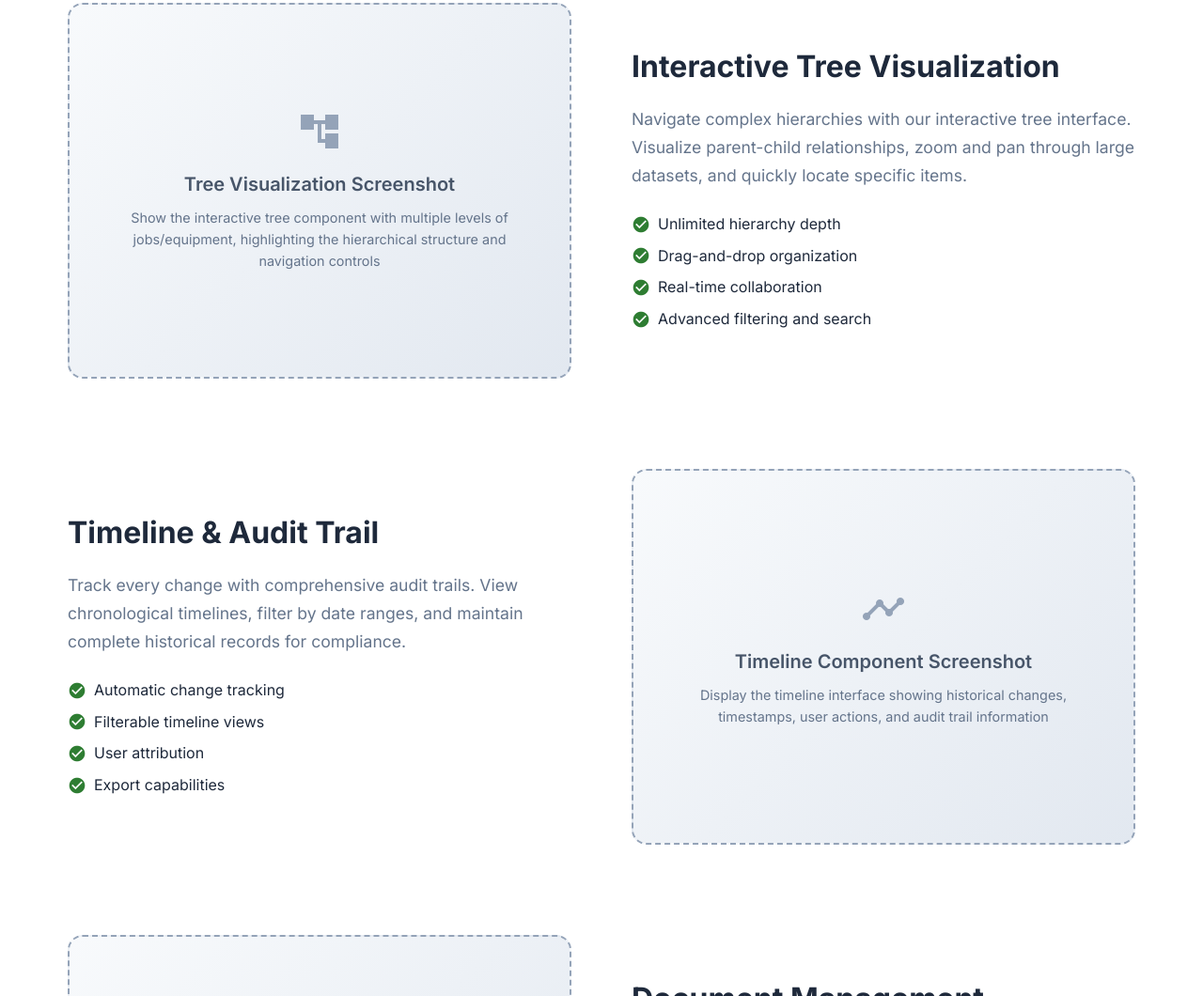
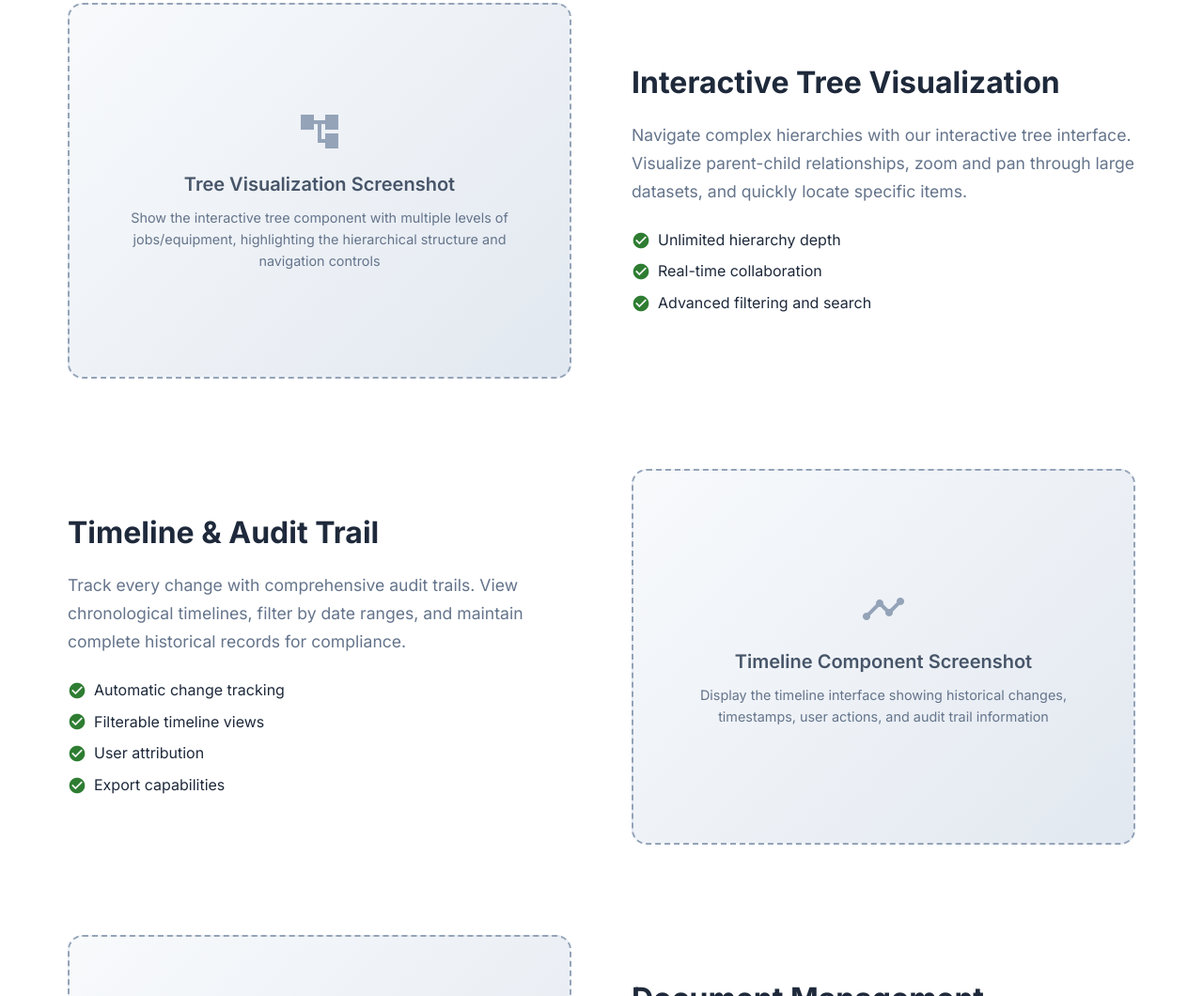
Before and after one commit to MRIIOT-ClientProjects/tracebook_ad, a plain HTML site: page index.html in a window 1280 px wide. Shown: the part 2101-3161 px from the top of the page at 94% size. Drawn offline with Linux system fonts and the light colour scheme.

Commit message:
rm drag and drop

```diff
--- a/index.html
+++ b/index.html
@@ -564,7 +564,6 @@
                     <p>Navigate complex hierarchies with our interactive tree interface. Visualize parent-child relationships, zoom and pan through large datasets, and quickly locate specific items.</p>
                     <ul class="screenshot-features">
                         <li><span class="material-icons">check_circle</span> Unlimited hierarchy depth</li>
-                        <li><span class="material-icons">check_circle</span> Drag-and-drop organization</li>
                         <li><span class="material-icons">check_circle</span> Real-time collaboration</li>
                         <li><span class="material-icons">check_circle</span> Advanced filtering and search</li>
                     </ul>
```
